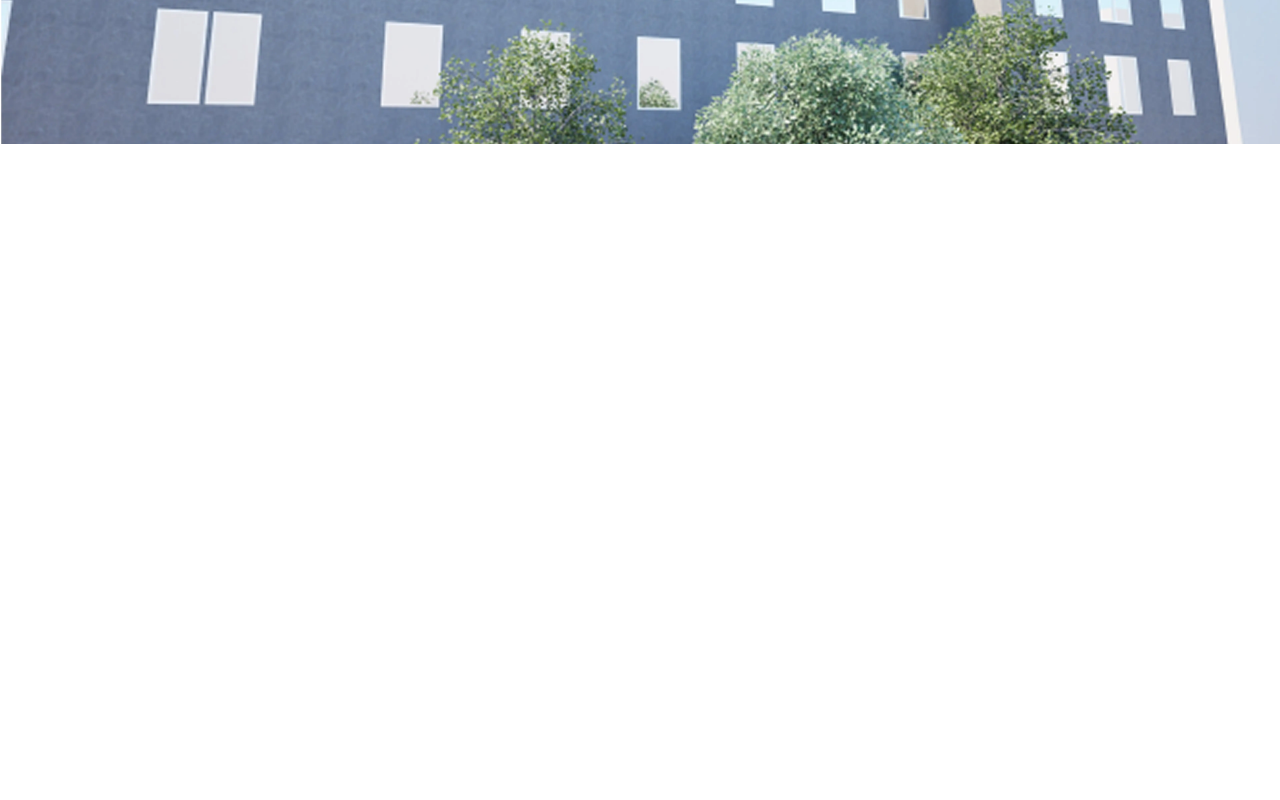
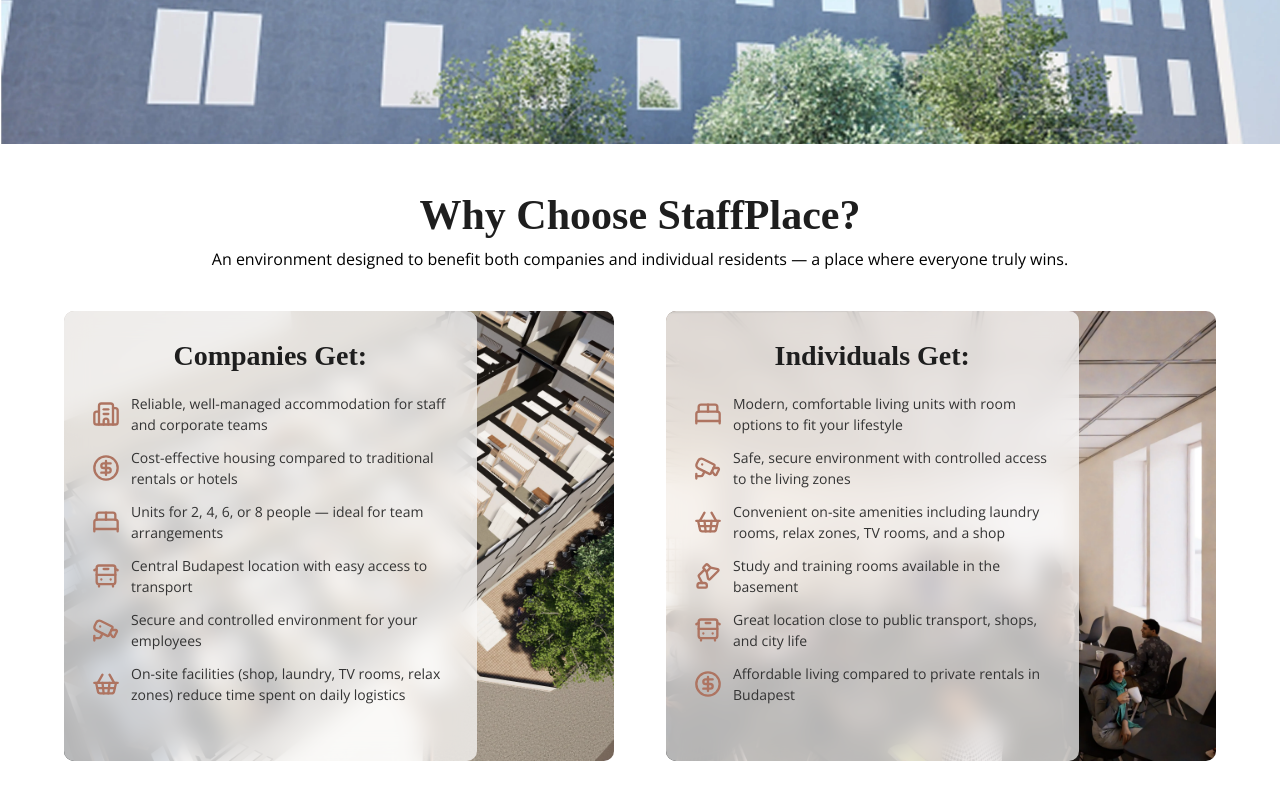
Before and after one commit to ZubalYana/stuffPlace-frontend, a React (Vite) app: page / in a window 1280 px wide. Shown: the part 1456-2256 px from the top of the page. Before the commit the page ends 1600 px from the top, so only its background shows below. Built offline with nearby package versions, Linux system fonts and the light colour scheme; a web font is replaced by a local one.

Commit message:
create basic version of the advantages screen

```diff
--- a/src/App.tsx
+++ b/src/App.tsx
@@ -1,12 +1,14 @@
 import './App.css'
 import { MainPage } from './components/pages/MainPage'
 import { AboutUs } from './components/pages/AboutUsPage'
+import { AdvantagesPage } from './components/pages/AdvantagesPage'
 function App() {
 
   return (
     <>
       <MainPage />
       <AboutUs />
+      <AdvantagesPage />
     </>
   )
 }
--- /dev/null
+++ b/src/components/elements/AdvantagesCard.tsx
@@ -0,0 +1,30 @@
+import type { ReactNode } from "react";
+type Advantage = {
+    icon: ReactNode;
+    text: string;
+};
+
+type AdvantagesCardProps = {
+    bg: string;
+    title: string;
+    advantages: Advantage[];
+};
+export function AdvantagesCard({ bg, title, advantages }: AdvantagesCardProps) {
+    return (
+        <div className="w-full h-[480px] lg:w-[550px] lg:h-[450px] relative">
+            <div className="w-[75%] h-full rounded-[10px] absolute left-0 top-0 bg-[rgba(255, 255, 255, 0.5)] backdrop-blur-md relative p-4 z-20">
+                <div className="absolute inset-0 bg-white/70 rounded-[10px] pointer-events-none z-2"></div>
+                <div className="w-full h-full flex flex-col items-center relative z-50 lg:p-2">
+                    <h3 className="text-[18px] lg:text-[28px] text-[#1E1E1E] font-bold mb-4">{title}</h3>
+                    {advantages.map((adv, index) => (
+                        <div className="w-full flex gap-2 items-center mb-3" key={index}>
+                            <div className="min-w-[35px] min-h-[35px] flex justify-center items-center">{adv.icon}</div>
+                            <p className="text-[14px] text-[#333]">{adv.text}</p>
+                        </div>
+                    ))}
+                </div>
+            </div>
+            <img src={bg} alt={bg} className="w-full h-full rounded-[10px] object-cover bg-center absolute top-0 left-0 z-0" />
+        </div>
+    );
+}
--- /dev/null
+++ b/src/components/pages/AdvantagesPage.tsx
@@ -0,0 +1,79 @@
+import { AdvantagesCard } from "../elements/AdvantagesCard";
+import { Building2, CircleDollarSignIcon, BedDouble, BusFront, Cctv, ShoppingBasketIcon, LampDesk } from "lucide-react";
+export function AdvantagesPage() {
+    const iconsSize = 28;
+    const iconsStrokeWidth = 2;
+    const iconsColor = '#AE7461';
+    const companiesAdvantages = [
+        {
+            icon: <Building2 size={iconsSize} strokeWidth={iconsStrokeWidth} color={iconsColor} />,
+            text: "Reliable, well-managed accommodation for staff and corporate teams",
+        },
+        {
+            icon: <CircleDollarSignIcon size={iconsSize} strokeWidth={iconsStrokeWidth} color={iconsColor} />,
+            text: "Cost-effective housing compared to traditional rentals or hotels",
+        },
+        {
+            icon: <BedDouble size={iconsSize} strokeWidth={iconsStrokeWidth} color={iconsColor} />,
+            text: "Units for 2, 4, 6, or 8 people — ideal for team arrangements",
+        },
+        {
+            icon: <BusFront size={iconsSize} strokeWidth={iconsStrokeWidth} color={iconsColor} />,
+            text: "Central Budapest location with easy access to transport",
+        },
+        {
+            icon: <Cctv size={iconsSize} strokeWidth={iconsStrokeWidth} color={iconsColor} />,
+            text: "Secure and controlled environment for your employees",
+        },
+        {
+            icon: <ShoppingBasketIcon size={iconsSize} strokeWidth={iconsStrokeWidth} color={iconsColor} />,
+            text: "On-site facilities (shop, laundry, TV rooms, relax zones) reduce time spent on daily logistics",
+        },
+    ]
+    const individualsAdvantages = [
+        {
+            icon: <BedDouble size={iconsSize} strokeWidth={iconsStrokeWidth} color={iconsColor} />,
+            text: "Modern, comfortable living units with room options to fit your lifestyle",
+        },
+        {
+            icon: <Cctv size={iconsSize} strokeWidth={iconsStrokeWidth} color={iconsColor} />,
+            text: "Safe, secure environment with controlled access to the living zones",
+        },
+        {
+            icon: <ShoppingBasketIcon size={iconsSize} strokeWidth={iconsStrokeWidth} color={iconsColor} />,
+            text: "Convenient on-site amenities including laundry rooms, relax zones, TV rooms, and a shop",
+        },
+        {
+            icon: <LampDesk size={iconsSize} strokeWidth={iconsStrokeWidth} color={iconsColor} />,
+            text: "Study and training rooms available in the basement",
+        },
+        {
+            icon: <BusFront size={iconsSize} strokeWidth={iconsStrokeWidth} color={iconsColor} />,
+            text: "Great location close to public transport, shops, and city life",
+        },
+        {
+            icon: <CircleDollarSignIcon size={iconsSize} strokeWidth={iconsStrokeWidth} color={iconsColor} />,
+            text: "Affordable living compared to private rentals in Budapest",
+        },
+    ]
+    return (
+        <div className="w-full h-screen p-4 lg:p-10 flex flex-col items-center relative">
+            <h2 className="text-[24px] md:text-[32px] lg:text-[42px] text-[#1E1E1E] font-bold">Why Choose StaffPlace?</h2>
+            <p className="text-[12px] xs:text-[13px] w-full md:text-[16px] lg:max-xl:text-[20px] font-light md:w-[85%] xl:w-full text-center">An environment designed to benefit both companies and individual residents — a place where everyone truly wins.</p>
+
+            <div className="flex flex-col mt-5 lg:flex-row lg:gap-13 lg:mt-10">
+                <AdvantagesCard
+                    bg="/advantages-bg-1.webp"
+                    title="Companies Get:"
+                    advantages={companiesAdvantages}
+                />
+                <AdvantagesCard
+                    bg="/advantages-bg-2.webp"
+                    title="Individuals Get:"
+                    advantages={individualsAdvantages}
+                />
+            </div>
+
+        </div>
+    );
+}
```
Also changed, not shown: public/advantages-bg-1.webp (added), public/advantages-bg-2.webp (added).
